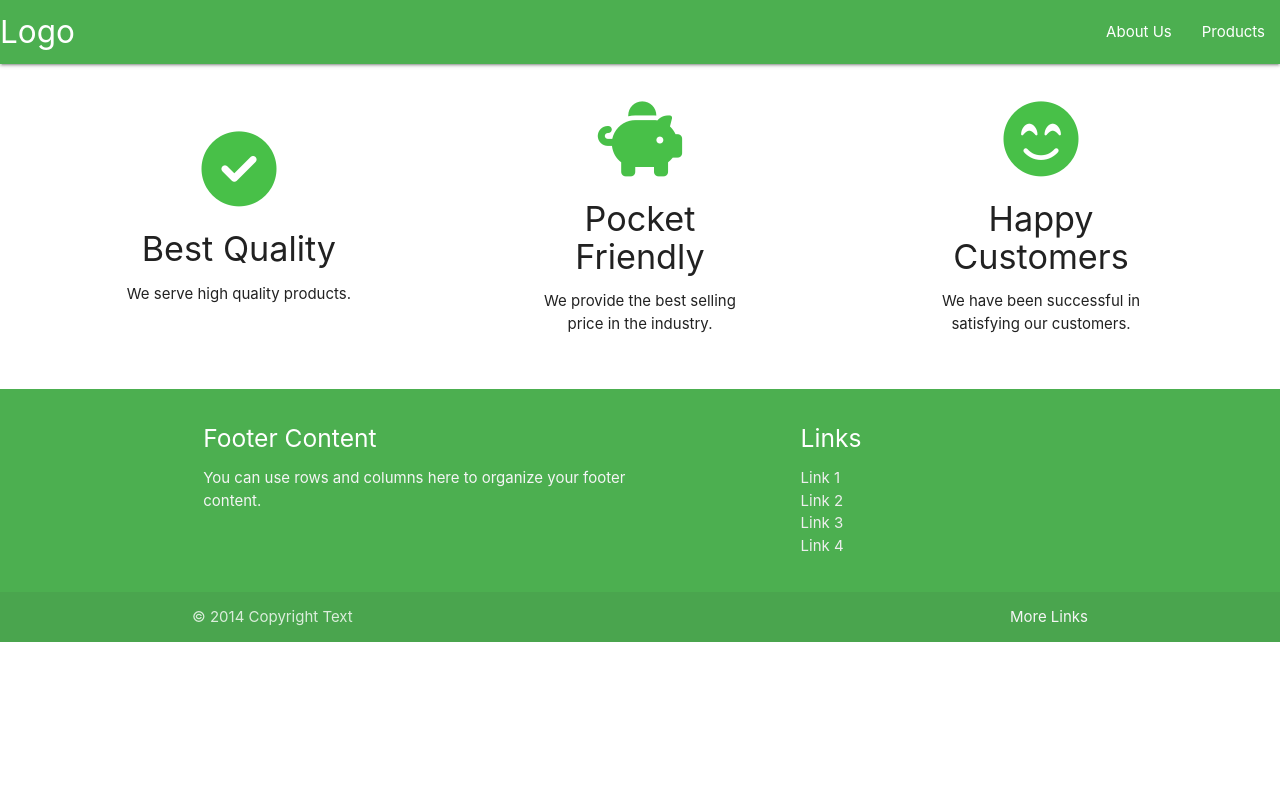
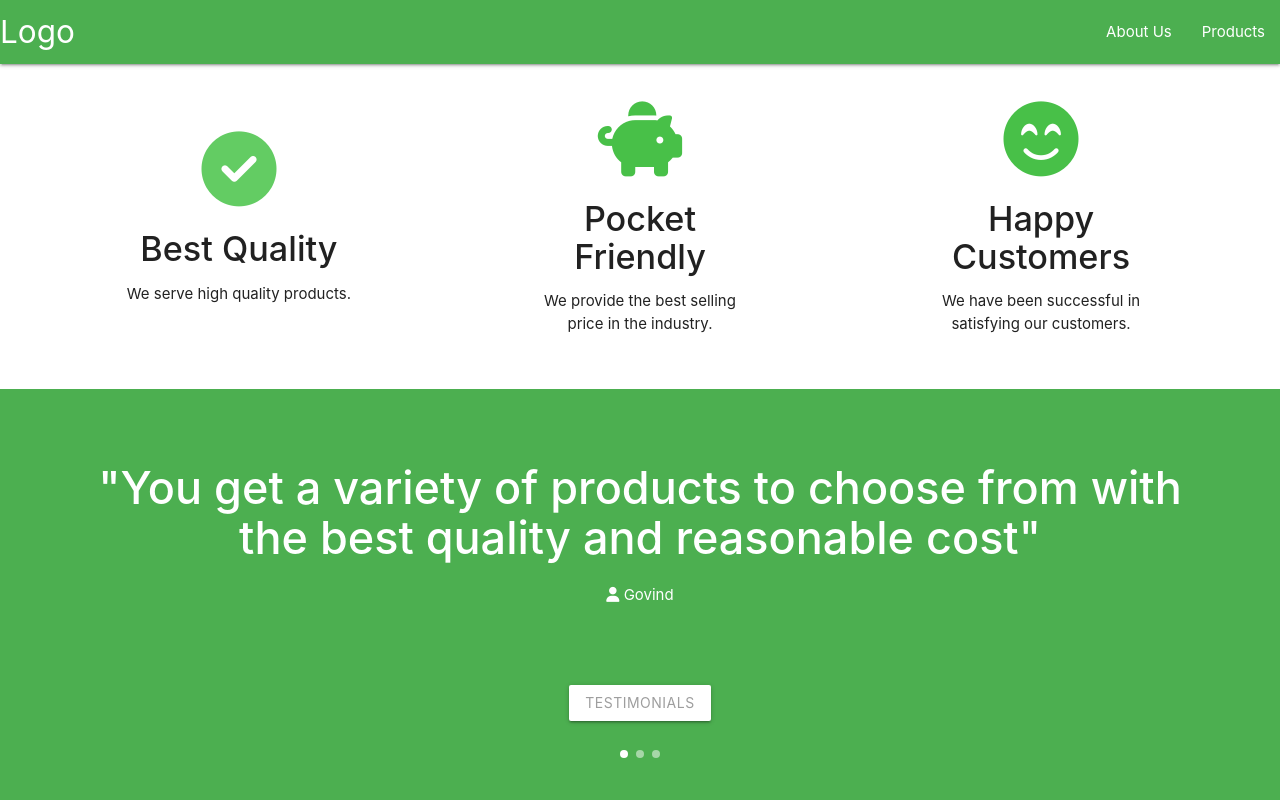
Before and after one commit to simsam0502/Web-Quest-Round-2, a plain HTML site: page index.html in a window 1280 px wide. Shown: the top 800 px of the page. Drawn offline with nearby package versions, Linux system fonts and the light colour scheme.

Commit message:
Testimonials Section Done

```diff
--- a/css/styles.css
+++ b/css/styles.css
@@ -23,3 +23,13 @@ body{
     width:15rem;
     text-align:center;
 }
+h4{
+    font-weight: 500;
+}
+h2{
+    font-size:3rem !important;
+    line-height: 50px !important;
+}
+.carousel-item{
+    padding:3% 7%;
+}
--- a/index.html
+++ b/index.html
@@ -38,25 +38,50 @@
             <li><a href="products.html">Products</a></li>
       </ul>
 
+      <!-- Features Section -->
+
       <section id="features">
           <div class="flexbox">
             <div class="feature-card">
-                <i class="fas fa-check-circle fa-5x" style="color:rgb(72, 192, 72)"></i>
+                <i class="fas fa-check-circle fa-5x" style="color:rgb(99, 204, 99);"></i>
                 <h4>Best Quality</h4>
                 <p>We serve high quality products.</p>
             </div>
             <div class="feature-card">
-                <i class="fas fa-piggy-bank fa-5x" style="color:rgb(72, 192, 72)"></i>
+                <i class="fas fa-piggy-bank fa-5x" style="color:rgb(72, 192, 72);"></i>
                 <h4>Pocket Friendly</h4>
                 <p>We provide the best selling price in the industry.</p>
             </div>
             <div class="feature-card">
-                <i class="fas fa-smile-beam fa-5x" style="color:rgb(72, 192, 72)"></i>
+                <i class="fas fa-smile-beam fa-5x" style="color:rgb(72, 192, 72);"></i>
                 <h4>Happy Customers</h4>
                 <p>We have been successful in satisfying our customers.</p>
             </div>
           </div>
       </section>
+
+
+      <!-- Testimonials -->
+
+      <div class="carousel carousel-slider center">
+        <div class="carousel-fixed-item center">
+          <a class="btn waves-effect white grey-text darken-text-2">Testimonials</a>
+        </div>
+        <div class="carousel-item green white-text" href="#one!">
+            <h2>"You get a variety of products to choose from with the best quality and reasonable cost"</h2>
+            <p><i class="fas fa-user"></i> Govind</pclass=>
+          </div>
+        <div class="carousel-item green white-text" href="#two!">
+          <h2>"We did birthday shopping for our child without burning a hole in our pocket"</h2>
+          <p><i class="fas fa-user"></i> Mohan</p>
+        </div>
+        <div class="carousel-item green white-text" href="#three!">
+          <h2>"Products were delivered with good packing and within 3 working days"</h2>
+          <p><i class="fas fa-user"></i> Gopal</p>
+        </div>
+      </div>
+
+
       <!-- Footer -->
       <footer class="page-footer green">
         <div class="container">
--- a/js/index.js
+++ b/js/index.js
@@ -1,3 +1,10 @@
+// Navbar jQuery
 $(document).ready(function(){
     $('.sidenav').sidenav();
   });
+
+// Carousel jQuery
+$('.carousel.carousel-slider').carousel({
+    fullWidth: true,
+    indicators: true
+  });
```
